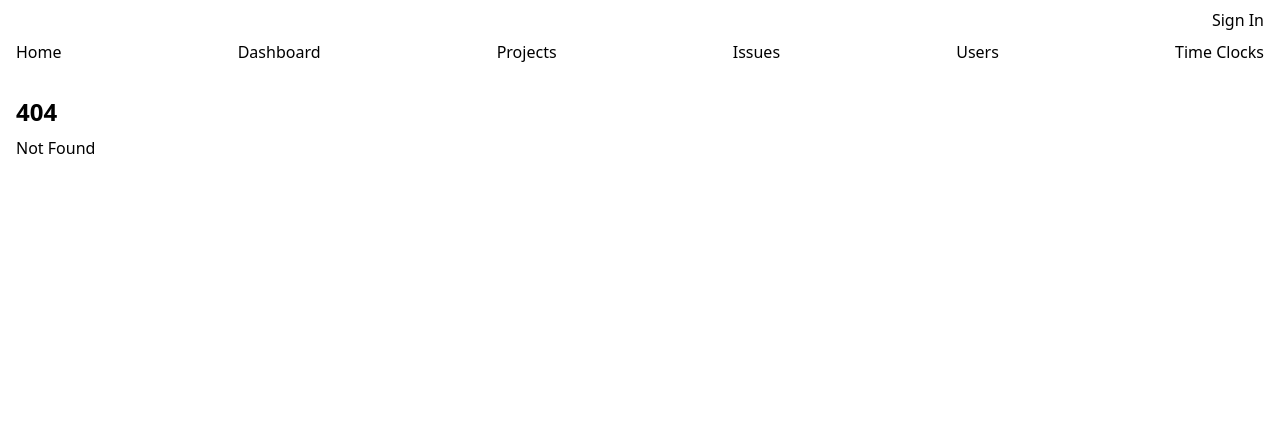
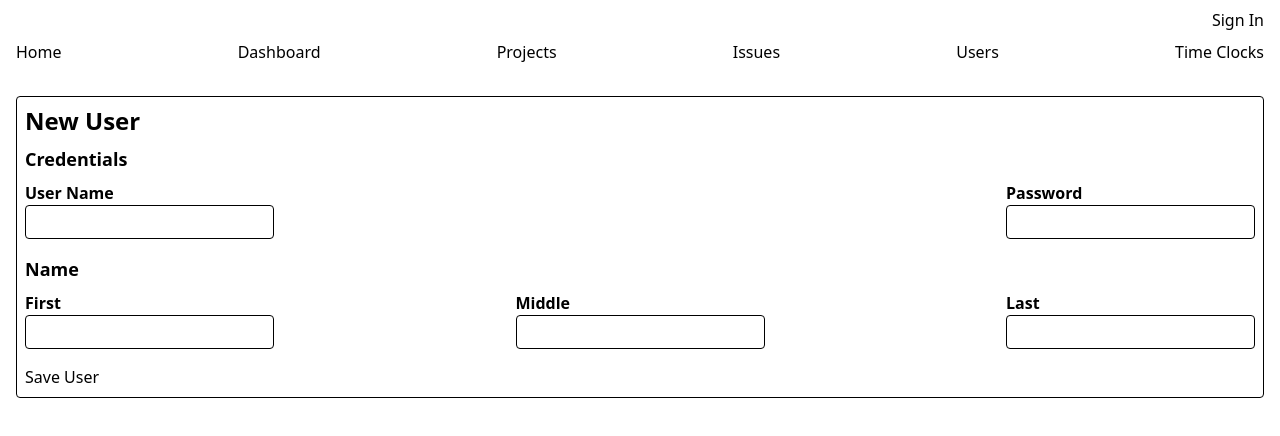
Before and after one commit to rossi-jeff/issue-tracker-svelte-kit, a SvelteKit app: page /users/new in a window 1280 px wide. Before the commit this address had no page. Shown: the top 436 px of the page. Built offline with nearby package versions, Linux system fonts and the light colour scheme.

Commit message:
initial pages

```diff
--- a/src/app.css
+++ b/src/app.css
@@ -60,7 +60,8 @@ strong.dashboard {
 	@apply block transition-all;
 }
 .modal-40 input,
-.modal-50 input {
+.modal-50 input,
+#user-form input {
 	@apply border border-black rounded px-2 py-1 w-full;
 }
 .modal-50 textarea {
--- /dev/null
+++ b/src/routes/users/[uuid]/+page.svelte
@@ -0,0 +1,31 @@
+<script lang="ts">
+	import { getFullName } from '../../../lib/get-full-name';
+	import type { UserType } from '../../../types/user.type';
+	import UserForm from '../user-form.svelte';
+
+	export let data;
+	let user: UserType = data.user;
+
+	let editing = false;
+</script>
+
+<button on:click={() => (editing = !editing)}>Edit</button>
+
+{#if editing}
+	<div class="card">
+		<h1>Edit User</h1>
+		<UserForm {user} showPass={false} />
+		<button>Update User</button>
+	</div>
+{:else}
+	<div class="card flex flex-wrap">
+		<div class="mr-6">
+			<strong>User Name</strong>
+			{user.Credentials ? user.Credentials.Username : 'N/A'}
+		</div>
+		<div>
+			<strong>Name</strong>
+			{getFullName(user)}
+		</div>
+	</div>
+{/if}
--- /dev/null
+++ b/src/routes/users/[uuid]/+page.ts
@@ -0,0 +1,13 @@
+import { buildHeaders } from '$lib/build-headers.js';
+import { blankUserSession } from '$lib/user-session.writable.js';
+import { apiUrl } from '../../../lib/api-url.js';
+import type { UserType } from '../../../types/user.type.js';
+
+export async function load({ fetch, params }) {
+	let user: UserType = {};
+	const result = await fetch(`${apiUrl}/user/${params.uuid}`, {
+		headers: buildHeaders(blankUserSession)
+	});
+	if (result.ok) user = await result.json();
+	return { user };
+}
--- /dev/null
+++ b/src/routes/users/new/+page.svelte
@@ -0,0 +1,17 @@
+<script lang="ts">
+	import { clone } from '../../../lib/clone';
+	import type { UserType } from '../../../types/user.type';
+	import UserForm from '../user-form.svelte';
+
+	const blank: UserType = {
+		Credentials: {},
+		Name: {}
+	};
+	let user: UserType = clone(blank);
+</script>
+
+<div class="card">
+	<h1>New User</h1>
+	<UserForm {user} showPass={true} />
+	<button>Save User</button>
+</div>
--- a/src/routes/users/user-card.svelte
+++ b/src/routes/users/user-card.svelte
@@ -6,6 +6,7 @@
 </script>
 
 <div class="card" id="user-{user.UUID}">
+	<a href="/users/{user.UUID}" class="mr-4">Details</a>
 	{#if user.Credentials}
 		<h2>{user.Credentials.Username}</h2>
 	{/if}
--- /dev/null
+++ b/src/routes/users/user-form.svelte
@@ -0,0 +1,41 @@
+<script lang="ts">
+	import type { UserType } from '../../types/user.type';
+
+	export let user: UserType;
+	export let showPass: boolean;
+</script>
+
+<div class="my-2" id="user-form">
+	<h3>Credentials</h3>
+	<div class="flex flex-wrap justify-between mb-4">
+		{#if user.Credentials}
+			<div>
+				<label for="user-name" class="font-bold block">User Name</label>
+				<input type="text" name="user-name" bind:value={user.Credentials.Username} />
+			</div>
+			{#if showPass}
+				<div>
+					<label for="pass-word" class="font-bold block">Password</label>
+					<input type="password" name="pass-word" bind:value={user.Credentials.Password} />
+				</div>
+			{/if}
+		{/if}
+	</div>
+	<h3>Name</h3>
+	<div class="flex flex-wrap justify-between mb-4">
+		{#if user.Name}
+			<div>
+				<label for="first-name" class="font-bold block">First</label>
+				<input type="text" name="first-name" bind:value={user.Name.First} />
+			</div>
+			<div>
+				<label for="middle-name" class="font-bold block">Middle</label>
+				<input type="text" name="middle-name" bind:value={user.Name.Middle} />
+			</div>
+			<div>
+				<label for="last-name" class="font-bold block">Last</label>
+				<input type="text" name="lasr-name" bind:value={user.Name.Last} />
+			</div>
+		{/if}
+	</div>
+</div>
```
